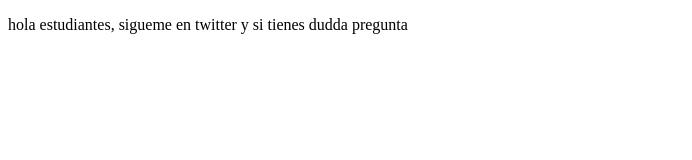
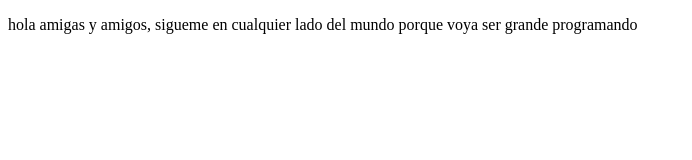
Before and after one commit to Fposada13/ProyectoDemoCursoPrework, a plain HTML site: page index.html in a window 1280 px wide. Shown: the whole page, without its empty margins (0-692 px from the left). Drawn offline with Linux system fonts and the light colour scheme.

Commit message:
cambios en el texto

```diff
--- a/index.html
+++ b/index.html
@@ -7,6 +7,6 @@
     <title>Hola Mundo</title>
 </head>
 <body>
-    <p>hola estudiantes, sigueme en twitter y si tienes dudda pregunta</p>
+    <p>hola amigas y amigos, sigueme en cualquier lado del mundo porque voya  ser grande programando</p>
 </body>
 </html>
```
